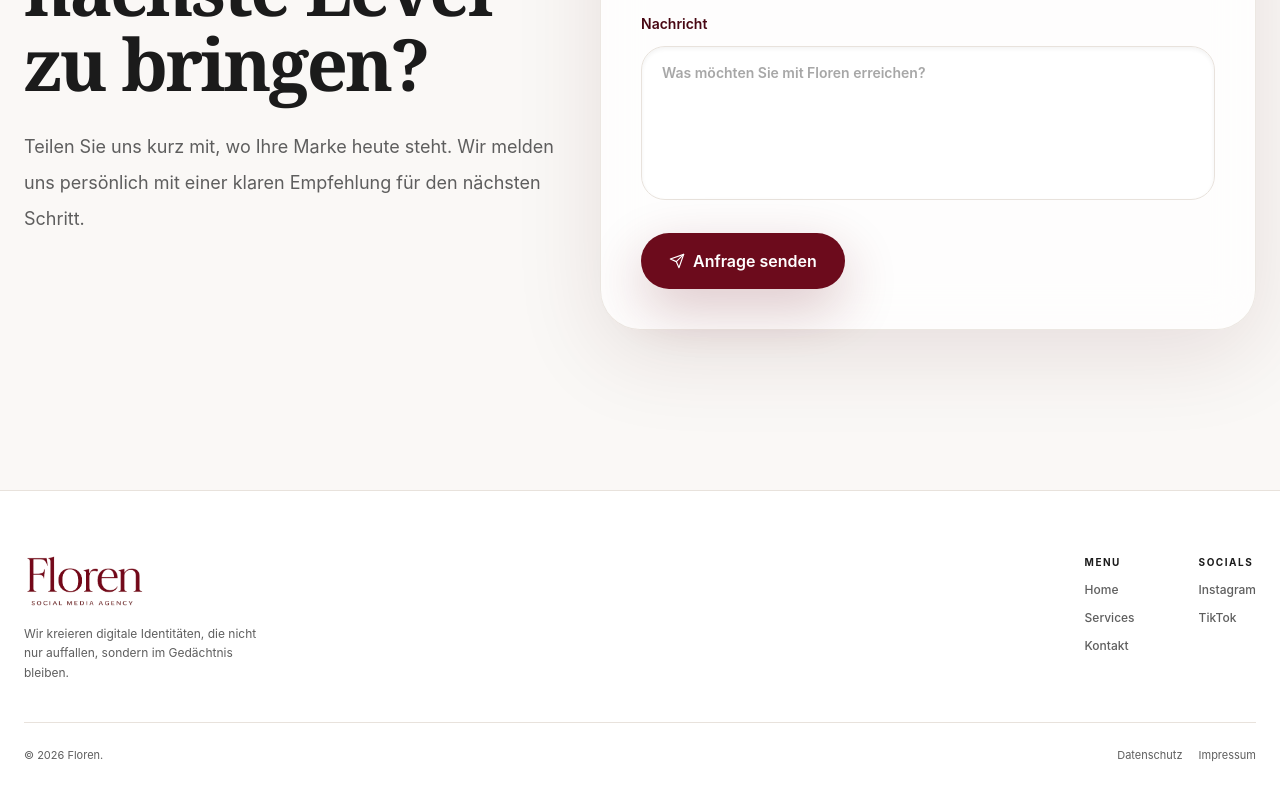
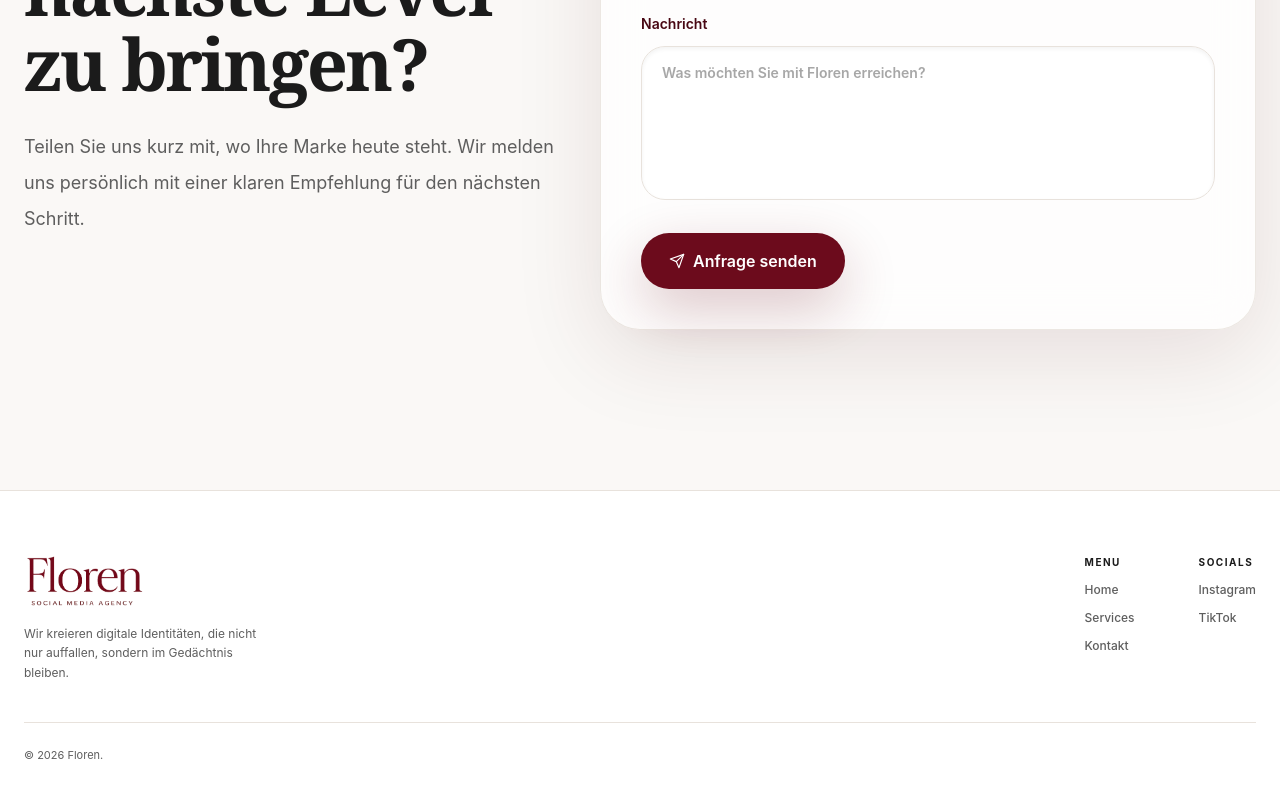
Before and after one commit to florensocial/floren-website, a Next.js app: page / in a window 1280 px wide. Shown: the part 3755-4555 px from the top of the page. Built offline with nearby package versions, Linux system fonts and the light colour scheme.

Commit message:
Update site.tsx

```diff
--- a/components/site.tsx
+++ b/components/site.tsx
@@ -397,11 +397,6 @@ function Footer({ t }: { t: Copy }) {
           <p className="text-[11px] text-[#5E5E5E]">
             © {new Date().getFullYear()} Floren.
           </p>
-
-          <div className="flex gap-4 text-[11px] text-[#5E5E5E]">
-            <Link href="/privacy" className="hover:text-[#6C0B1C]">{t.footer.privacy}</Link>
-            <Link href="/imprint" className="hover:text-[#6C0B1C]">{t.footer.imprint}</Link>
-          </div>
         </div>
 
       </div>
```
